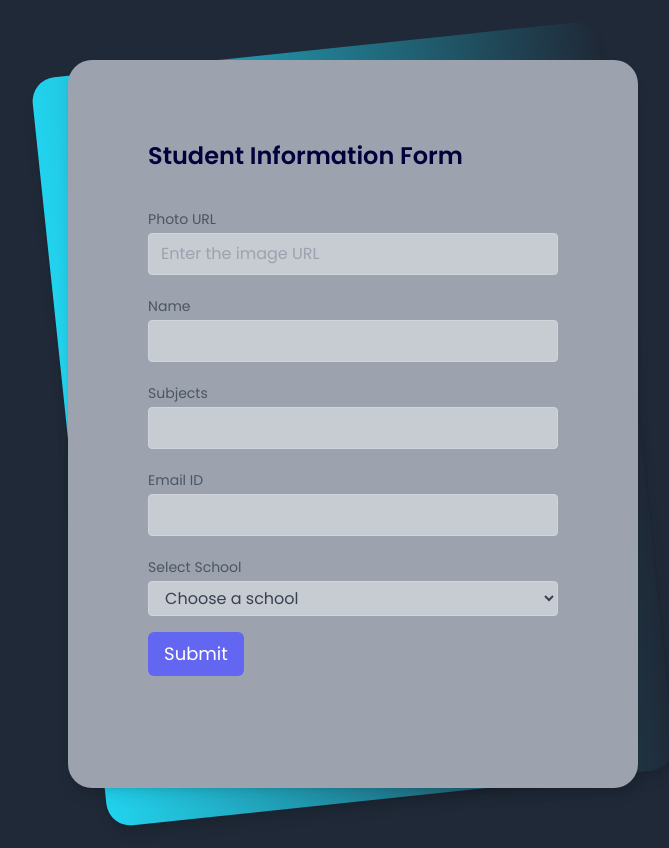
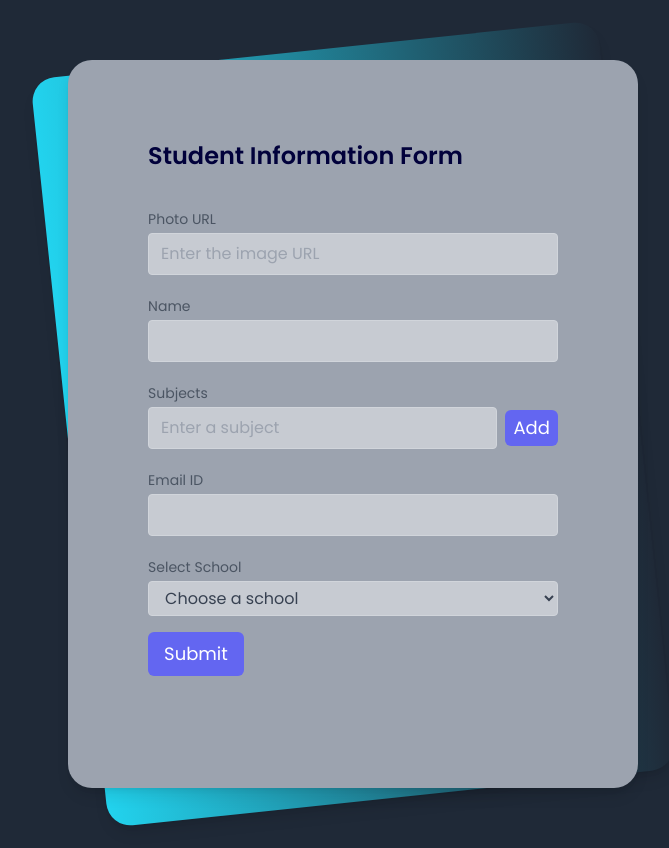
Before and after one commit to deepesh-reddy/KIITInsight, a React (Vite) app: page /upload in a window 1280 px wide. Shown: the whole page, without its empty margins (287-956 px from the left). Built offline with nearby package versions, Linux system fonts and the light colour scheme; sample sign-in values are in the browser's storage.

Commit message:
add upload

```diff
--- a/src/components/UploadForm/Upload.jsx
+++ b/src/components/UploadForm/Upload.jsx
@@ -1,48 +1,65 @@
-import React, { useState } from 'react';
-import axios from 'axios';
+import React, { useState } from 'react'
+import axios from 'axios'
+import { server } from '../../main'
 
 const StudentForm = () => {
   const [formData, setFormData] = useState({
     photoUrl: '',
     name: '',
-        subjects: '',
+    subjects: [],
     email: '',
-        school: ''
-      });
+    school: '',
+  })
 
   const handleChange = (e) => {
-    const { name, value } = e.target;
-    setFormData(prevState => ({
+    const { name, value } = e.target
+    setFormData((prevState) => ({
       ...prevState,
-      [name]: value
-    }));
-  };
+      [name]: value,
+    }))
+  }
+  const handleSubjectChange = (e) => {
+    const newSubject = e.target.value.trim()
+    if (newSubject) {
+      setFormData((prevState) => ({
+        ...prevState,
+        subjects: [...prevState.subjects, newSubject],
+      }))
+    }
+  }
 
   const handleFileChange = (e) => {
-    setFormData(prevState => ({
+    setFormData((prevState) => ({
       ...prevState,
-      photo: e.target.files[0]
-    }));
-  };
+      photo: e.target.files[0],
+    }))
+  }
 
   const handleSubmit = async (e) => {
-    e.preventDefault();
+    e.preventDefault()
 
     try {
-      const response = await axios.post('/submit', formData);
-      alert(response.data.message);
+      const response = await axios.post(`${server}/teacher/post`, formData, {
+        withCredentials: true,
+        headers: {
+          'Content-Type': 'multipart/form-data',
+        },
+      })
+      //
+      console.log(response)
+      alert(response.data.message)
       setFormData({
         photoUrl: '',
         name: '',
-        subjects: '',
+        subjects: [],
         email: '',
-        school: ''
-      });
+        school: '',
+      })
     } catch (error) {
-      console.error('Error:', error);
-      alert('An error occurred. Please try again.');
+      console.error('Error:', error)
+      alert('An error occurred. Please try again.')
     }
-  };
+  }
 
   return (
     <div className="min-h-screen bg-gray-800 py-6 flex flex-col justify-center sm:py-12">
@@ -51,13 +68,23 @@ const StudentForm = () => {
         <div className="relative px-4 py-10 bg-gray-400 shadow-lg sm:rounded-3xl sm:p-20">
           <div className="max-w-md mx-auto">
             <div>
-              <h1 className="text-2xl font-semibold">Student Information Form</h1>
+              <h1 className="text-2xl font-semibold">
+                Student Information Form
+              </h1>
             </div>
 
             <div className="divide-y divide-gray-200">
-              <form onSubmit={handleSubmit} className="py-8 text-base leading-6 space-y-4 text-gray-700 sm:text-lg sm:leading-7">
+              <form
+                onSubmit={handleSubmit}
+                className="py-8 text-base leading-6 space-y-4 text-gray-700 sm:text-lg sm:leading-7"
+              >
                 <div className="relative">
-  <label htmlFor="photoUrl" className="leading-7 text-sm text-gray-600">Photo URL</label>
+                  <label
+                    htmlFor="photoUrl"
+                    className="leading-7 text-sm text-gray-600"
+                  >
+                    Photo URL
+                  </label>
                   <input
                     type="url"
                     id="photoUrl"
@@ -71,7 +98,12 @@ const StudentForm = () => {
                 </div>
 
                 <div className="relative">
-                  <label htmlFor="name" className="leading-7 text-sm text-gray-600">Name</label>
+                  <label
+                    htmlFor="name"
+                    className="leading-7 text-sm text-gray-600"
+                  >
+                    Name
+                  </label>
                   <input
                     type="text"
                     id="name"
@@ -83,19 +115,40 @@ const StudentForm = () => {
                   />
                 </div>
                 <div className="relative">
-                  <label htmlFor="subjects" className="leading-7 text-sm text-gray-600">Subjects</label>
+                  <label
+                    htmlFor="subjects"
+                    className="leading-7 text-sm text-gray-600"
+                  >
+                    Subjects
+                  </label>
+                  <div className="flex items-center">
                     <input
                       type="text"
                       id="subjects"
-                    name="subjects"
-                    required
-                    value={formData.subjects}
-                    onChange={handleChange}
-                    className="w-full bg-gray-100 bg-opacity-50 rounded border border-gray-300 focus:border-indigo-500 focus:bg-white focus:ring-2 focus:ring-indigo-200 text-base outline-none text-gray-700 py-1 px-3 leading-8 transition-colors duration-200 ease-in-out"
+                      name="subjects" // Removed unnecessary attribute for clarity
+                      className="w-full bg-gray-100 bg-opacity-50 rounded border border-gray-300 focus:border-indigo-500 focus:bg-white focus:ring-2 focus:ring-indigo-200 text-base outline-none text-gray-700 py-1 px-3 leading-8 transition-colors
+ duration-200 ease-in-out"
+                      onChange={handleSubjectChange}
+                      placeholder="Enter a subject"
                     />
+                    <button
+                      type="button"
+                      onClick={handleSubjectChange}
+                      className="ml-2 bg-indigo-500 text-white rounded-md px-2 py-1 hover:bg-indigo-600 focus:outline-none focus:shadow-outline"
+                    >
+                      Add
+                    </button>
                   </div>
+                  {/* yaha subject dikha do */}
+                </div>
+
                 <div className="relative">
-                  <label htmlFor="email" className="leading-7 text-sm text-gray-600">Email ID</label>
+                  <label
+                    htmlFor="email"
+                    className="leading-7 text-sm text-gray-600"
+                  >
+                    Email ID
+                  </label>
                   <input
                     type="email"
                     id="email"
@@ -107,7 +160,12 @@ const StudentForm = () => {
                   />
                 </div>
                 <div className="relative">
-                  <label htmlFor="school" className="leading-7 text-sm text-gray-600">Select School</label>
+                  <label
+                    htmlFor="school"
+                    className="leading-7 text-sm text-gray-600"
+                  >
+                    Select School
+                  </label>
                   <select
                     id="school"
                     name="school"
@@ -127,7 +185,10 @@ const StudentForm = () => {
                   </select>
                 </div>
                 <div className="relative">
-                  <button type="submit" className="bg-indigo-500 text-white rounded-md px-4 py-2 hover:bg-indigo-600 focus:outline-none focus:shadow-outline">
+                  <button
+                    type="submit"
+                    className="bg-indigo-500 text-white rounded-md px-4 py-2 hover:bg-indigo-600 focus:outline-none focus:shadow-outline"
+                  >
                     Submit
                   </button>
                 </div>
@@ -137,7 +198,7 @@ const StudentForm = () => {
         </div>
       </div>
     </div>
-  );
-};
+  )
+}
 
-export default StudentForm;
+export default StudentForm
```
Lines whose indentation alone changed are shown as unchanged.
